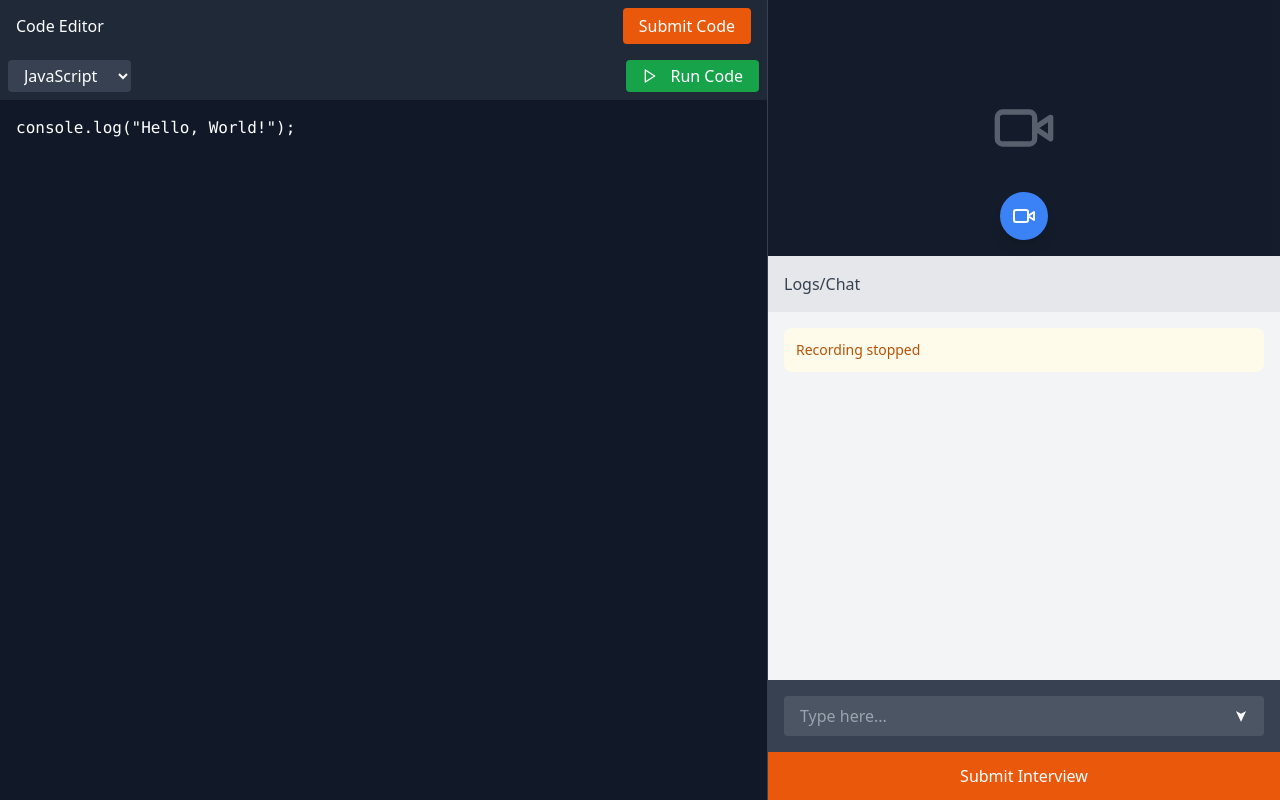
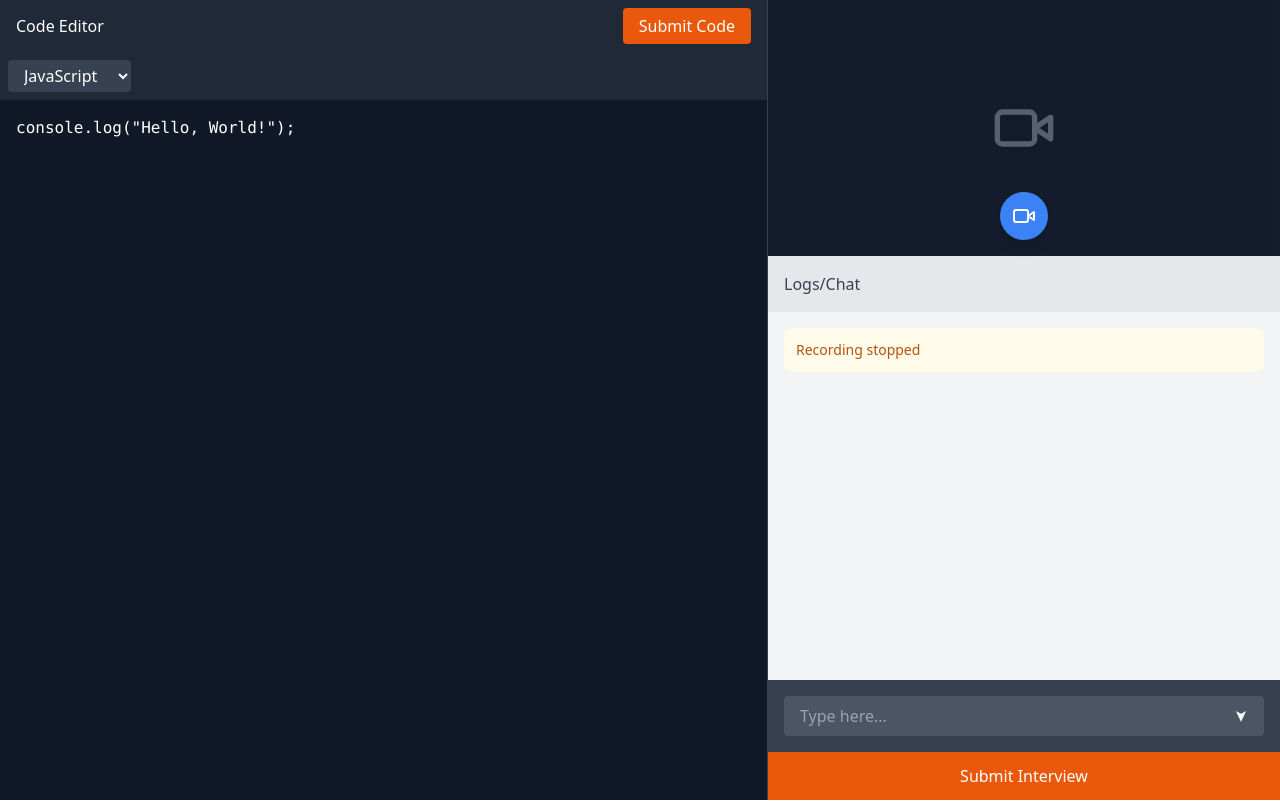
Before and after one commit to datasciritwik/mvp-aiinterview, a React (Vite) app: page / in a window 1280 px wide. Built offline with nearby package versions, Linux system fonts and the light colour scheme.

Commit message:
Remove run code button from video chat

```diff
--- a/src/components/EnhancedCodeEditor.tsx
+++ b/src/components/EnhancedCodeEditor.tsx
@@ -1,6 +1,5 @@
 import React, { useState, useRef } from 'react';
-import { Play, Loader2 } from 'lucide-react';
-import { languageOptions, executeCode } from '../utils/language';
+import { languageOptions } from '../utils/language';
 
 interface ExecutableEditorProps {
   initialLanguage?: string;
@@ -17,12 +16,10 @@ const ExecutableEditor: React.FC<ExecutableEditorProps> = ({
   onLanguageChange,
   onExecuteComplete
 }) => {
-  // Find the language option or default to JavaScript
   const defaultLanguage = languageOptions.find(l => l.value === initialLanguage) || languageOptions.find(l => l.value === 'javascript')!;
 
   const [language, setLanguage] = useState(defaultLanguage.value);
   const [code, setCode] = useState(initialCode || defaultLanguage.default);
-  const [isExecuting, setIsExecuting] = useState(false);
 
   const editorRef = useRef<HTMLTextAreaElement>(null);
 
@@ -32,7 +29,6 @@ const ExecutableEditor: React.FC<ExecutableEditorProps> = ({
 
     const languageOption = languageOptions.find(l => l.value === newLanguage);
 
-    // If the code is empty or matches the default for the previous language, update it
     if (!code.trim() || code === defaultLanguage.default) {
       const newDefaultCode = languageOption?.default || '';
       setCode(newDefaultCode);
@@ -61,11 +57,9 @@ const ExecutableEditor: React.FC<ExecutableEditorProps> = ({
       const start = textarea.selectionStart;
       const end = textarea.selectionEnd;
 
-      // Insert 2 spaces for tab
       const newCode = code.substring(0, start) + '  ' + code.substring(end);
       setCode(newCode);
 
-      // Move cursor position after the inserted tab
       setTimeout(() => {
         if (textarea) {
           textarea.selectionStart = textarea.selectionEnd = start + 2;
@@ -75,27 +69,6 @@ const ExecutableEditor: React.FC<ExecutableEditorProps> = ({
       if (onChange) {
         onChange(newCode);
       }
-    }
-  };
-
-  const runCode = async () => {
-    if (isExecuting) return;
-
-    setIsExecuting(true);
-    try {
-      const result = await executeCode(language, code);
-
-      // We'll pass the raw result object to the parent component
-      // The parent will handle displaying stdout, stderr, and exit_code
-      if (onExecuteComplete) {
-        onExecuteComplete(result, null);
-      }
-    } catch (error) {
-      if (onExecuteComplete) {
-        onExecuteComplete(null, error instanceof Error ? error.message : String(error));
-      }
-    } finally {
-      setIsExecuting(false);
     }
   };
 
@@ -113,21 +86,6 @@ const ExecutableEditor: React.FC<ExecutableEditorProps> = ({
             </option>
           ))}
         </select>
-
-        <button
-          onClick={runCode}
-          disabled={isExecuting}
-          className={`px-4 py-1 rounded text-white flex items-center space-x-2 ${
-            isExecuting ? 'bg-gray-600 cursor-not-allowed' : 'bg-green-600 hover:bg-green-700'
-          }`}
-        >
-          {isExecuting ? (
-            <Loader2 className="h-4 w-4 animate-spin mr-1" />
-          ) : (
-            <Play className="h-4 w-4 mr-1" />
-          )}
-          <span>{isExecuting ? 'Executing...' : 'Run Code'}</span>
-        </button>
       </div>
 
       <div className="flex-1 relative">
```
